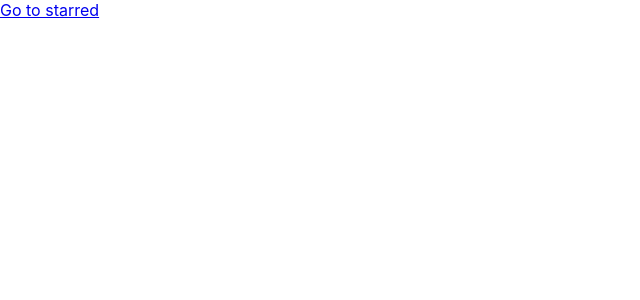
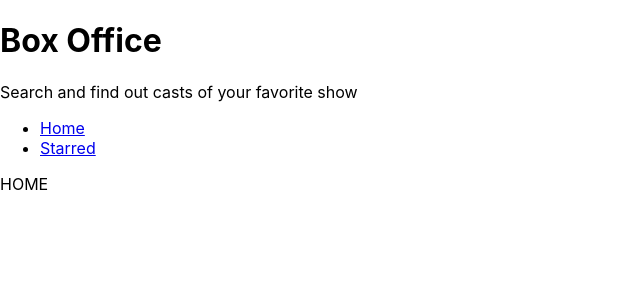
Before and after one commit to codehaldar/Box-Office-App, a React (Create React App) app: page / in a window 1280 px wide. Shown: the top 300 px of the page, without its empty margins (0-640 px from the left). Built offline with nearby package versions, Linux system fonts and the light colour scheme.

Commit message:
added a common Layout and navigatiion and also added Title of the App

```diff
--- a/src/App.jsx
+++ b/src/App.jsx
@@ -1,13 +1,16 @@
 import { BrowserRouter, Route, Routes } from 'react-router-dom';
 import Home from './Pages/Home';
 import Starred from './Pages/Starred';
+import MainLayout from './components/MainLayout';
 
 function App() {
   return (
     <BrowserRouter>
       <Routes>
-        <Route path="/" element={<Home />} />
-        <Route path="/starred" element={<Starred />} />
+        <Route element={<MainLayout />}>
+          <Route path="/" element={<Home />} />
+          <Route path="/starred" element={<Starred />} />
+        </Route>
         <Route path="*" element={<div>Not Found</div>} />
         {/* <Route path="/" element={<App />}>
           <Route index element={<Home />} />
--- a/src/Pages/Home.jsx
+++ b/src/Pages/Home.jsx
@@ -1,10 +1,6 @@
-import { Link } from 'react-router-dom';
+//import { Link } from 'react-router-dom';
 
 const Home = () => {
-  return (
-    <div>
-      <Link to="/Starred">Go to starred</Link>
-    </div>
-  );
+  return <div>HOME</div>;
 };
 export default Home;
--- /dev/null
+++ b/src/components/AppTitle.jsx
@@ -0,0 +1,12 @@
+export default function AppTitle(props) {
+  const {
+    title = 'Box Office',
+    subtitle = 'Search and find out casts of your favorite show',
+  } = props;
+  return (
+    <div>
+      <h1>{title}</h1>
+      <p>{subtitle}</p>
+    </div>
+  );
+}
--- /dev/null
+++ b/src/components/MainLayout.jsx
@@ -0,0 +1,14 @@
+import { Outlet } from 'react-router-dom';
+import Navs from './Navs';
+import AppTitle from './AppTitle';
+
+const MainLayout = () => {
+  return (
+    <div>
+      <AppTitle />
+      <Navs />
+      <Outlet />
+    </div>
+  );
+};
+export default MainLayout;
--- /dev/null
+++ b/src/components/Navs.jsx
@@ -0,0 +1,26 @@
+import { Link } from 'react-router-dom';
+const LINKS = [
+  {
+    text: 'Home',
+    to: '/',
+  },
+  {
+    text: 'Starred',
+    to: '/Starred',
+  },
+];
+const Navs = () => {
+  return (
+    <div>
+      <ul>
+        {LINKS.map(ele => (
+          <li key={ele.to}>
+            {' '}
+            <Link to={ele.to}> {ele.text}</Link>
+          </li>
+        ))}
+      </ul>
+    </div>
+  );
+};
+export default Navs;
```
